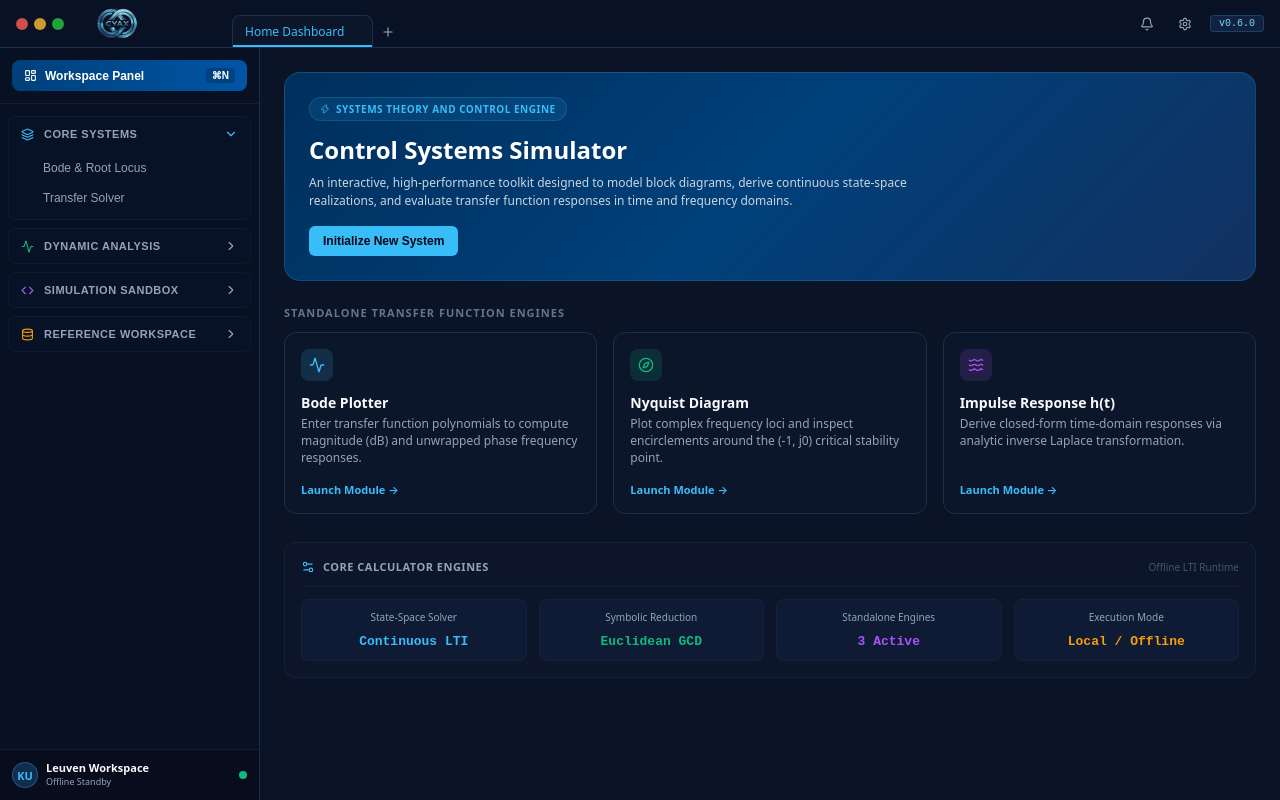
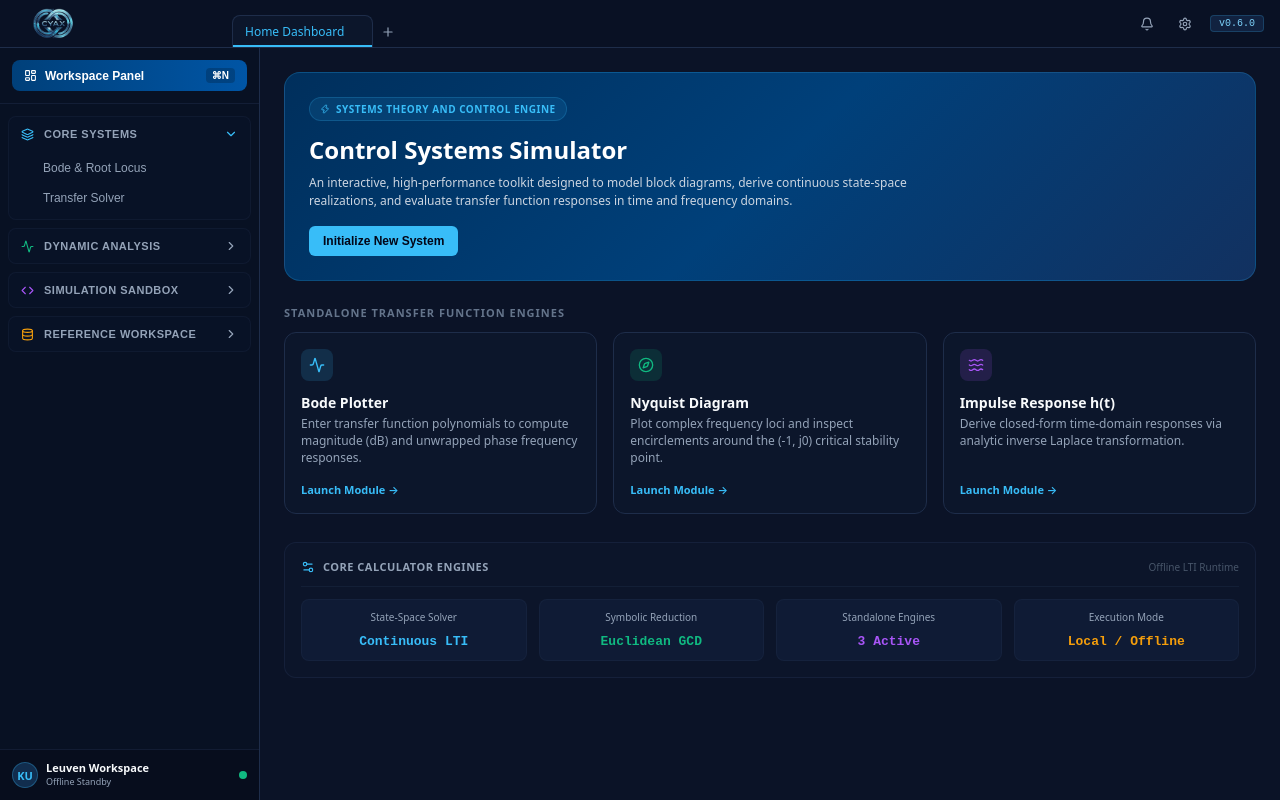
Before and after one commit to ahsmr/Cyax, a React (Vite) app: page / in a window 1280 px wide. Built offline with nearby package versions, Linux system fonts and the light colour scheme.

Commit message:
removed the unwanted buttons

```diff
--- a/src/components/TopBar.tsx
+++ b/src/components/TopBar.tsx
@@ -21,12 +21,6 @@ export const TopBar: React.FC<TopBarProps> = ({
     <header className="top-bar">
       {/* OS Simulation Window Buttons and branding */}
       <div className="window-controls">
-        <div className="mac-dots">
-          <span className="dot dot-red" />
-          <span className="dot dot-yellow" />
-          <span className="dot dot-green" />
-        </div>
-
         <div className="app-branding">
           <img
             src="/logo_transparent.png"
```
